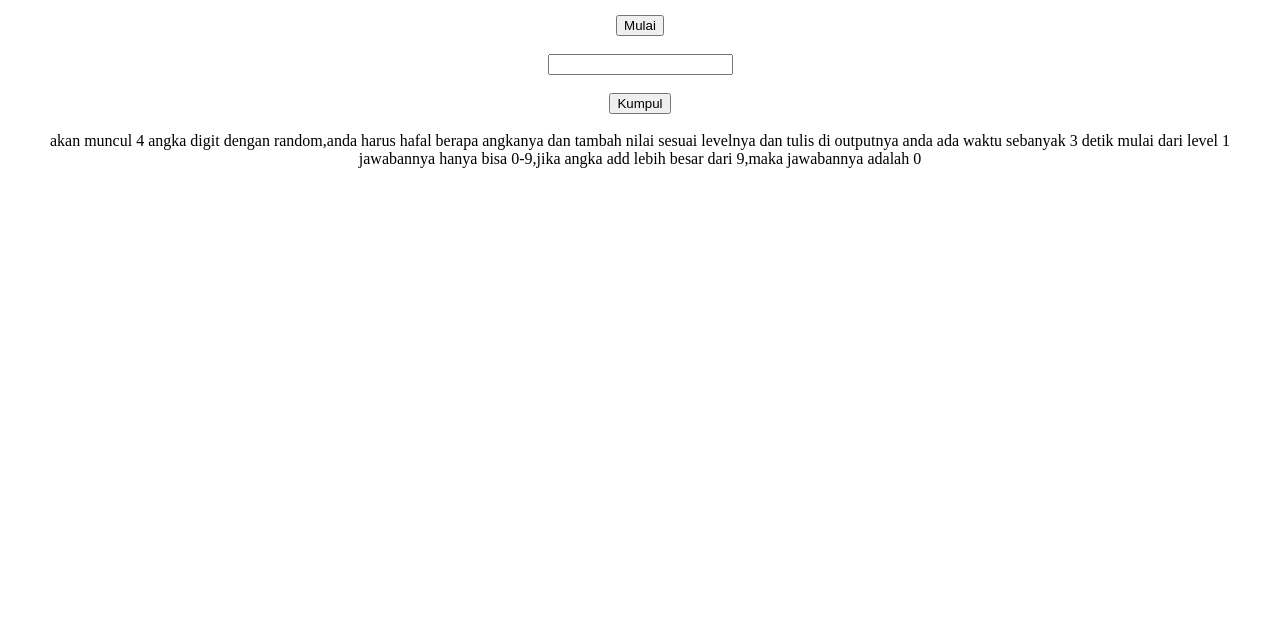
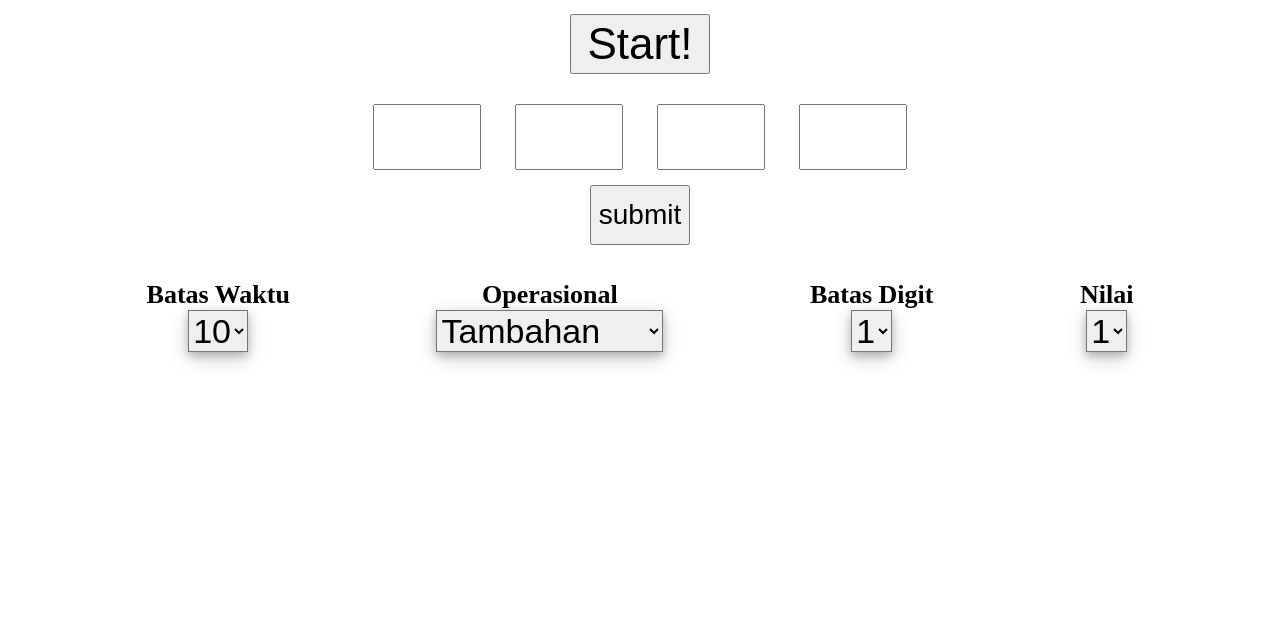
Before and after one commit to albert-aristo/Project-Hacktiv8-pertama, a plain HTML site: page index.html in a window 1280 px wide. Shown: the part 176-800 px from the top of the page. Drawn offline with Linux system fonts and the light colour scheme.

Commit message:
6april2021
sudah ganti jadi lebih bagus,di bantu sama instruktur dan kerja ketika saya ulang phase prep

```diff
--- a/index.html
+++ b/index.html
@@ -5,33 +5,68 @@
     <meta http-equiv="X-UA-Compatible" content="IE=edge">
     <meta name="viewport" content="width=device-width, initial-scale=1.0">
     <link rel="stylesheet" href="style.css">
-    <link rel="icon" href="https://www.pikpng.com/pngl/m/604-6046021_kisspng-computer-icons-human-brain-human-head-icon.png">
-    <title>Thinking</title>
+    <title>projectAristo</title>
 </head>
 <body>
     <div class="judul">
-        <h1>Add-1</h1>
+        <h1>project</h1>
     </div>
-    <div class="angka">
-        <h3>0 - 0 - 0 - 0</h3>
-        <h3>level 1</h3>
-        <button id="kirim" type="button">Mulai</button>
-        <br>
-        <br>
-        <input id="angka" type="number">
-        <br>
-        <br>
-        <button id="kumpulJawaban" type="submit" value="submit">Kumpul</button>
-        <br>
-        <br>
+    <div class="pertanyaan">
+        <div class="soal">
+            <h1 id="angkaDigit">0 - 0 - 0 - 0</h1>
+            <button type="button" id="start-btn" onclick="angkaRandom()">Start!</button>
+        </div>
     </div>
-    <div class="catatan">
-        <stu>akan muncul 4 angka digit dengan random,anda harus hafal berapa angkanya dan tambah nilai sesuai levelnya dan tulis di outputnya
-            anda ada waktu sebanyak 3 detik mulai dari level 1
-            <br>
-            jawabannya hanya bisa 0-9,jika angka add lebih besar dari 9,maka jawabannya adalah 0
-        </stu>
+    <div class="jawaban">
+        <div class="userInput">
+            <form class="box-jawaban" onsubmit="inputJawaban(event)">
+                <div class="kotakJawaban">
+                    <input type="text" id="first" maxlength="1" autoComplete="off" onkeyup="clickEvent(this,'second')">
+                    <input type="text" id="second" maxlength="1" autoComplete="off" onkeyup="clickEvent(this,'third')">
+                    <input type="text" id="third" maxlength="1" autoComplete="off" onkeyup="clickEvent(this,'fourth')">
+                    <input type="text" id="fourth" maxlength="1" autoComplete="off" onkeyup="clickEvent(this,'btn-submit')">
+                </div>
+                    <input type="submit" value="submit" id="btn-submit">
+                <!-- <button type="button"  onclick="inputJawaban()">Submit</button> -->
+            </form>
+        </div>
     </div>
-    <script src="index.js"></script>
+    <div class="fitur">
+        <div class="waktu">
+            <h4>Batas Waktu <br> <select id="batasWaktu">
+                <option value="10000">10</option>
+                <option value="7000">7</option>
+                <option value="5000">5</option>
+                <option value="3000">3</option>
+            </select></h4>
+        </div>
+        <div class="operasional">
+            <h4>Operasional <br> <select id="operasi">
+                <option value="addition">Tambahan</option>
+                <option value="subtract">Pengurangan</option>
+                <option value="divide">Membagi</option>
+                <option value="multiplying">Perkalian</option>
+                <option value="Modulo">Modulo</option>
+            </select></h4>
+        </div>
+        <div class="batasPanjang">
+            <h4>Batas Digit <br> <select id="batasDigit">
+                <option value=1>1</option>
+                <option value=2>2</option>
+                <option value=3>3</option>
+            </select></h4>
+        </div>
+        <div class="nilaiTambahan">
+            <h4>Nilai <br> <select id="nilaiTambahan">
+                <option value=1>1</option>
+                <option value=2>2</option>
+                <option value=3>3</option>
+                <option value=4>4</option>
+                <option value=5>5</option>
+                <option value=6>6</option>
+            </select></h4>
+        </div>
+    </div>
+    <script src="fungsi.js"></script>
 </body>
 </html>
```
